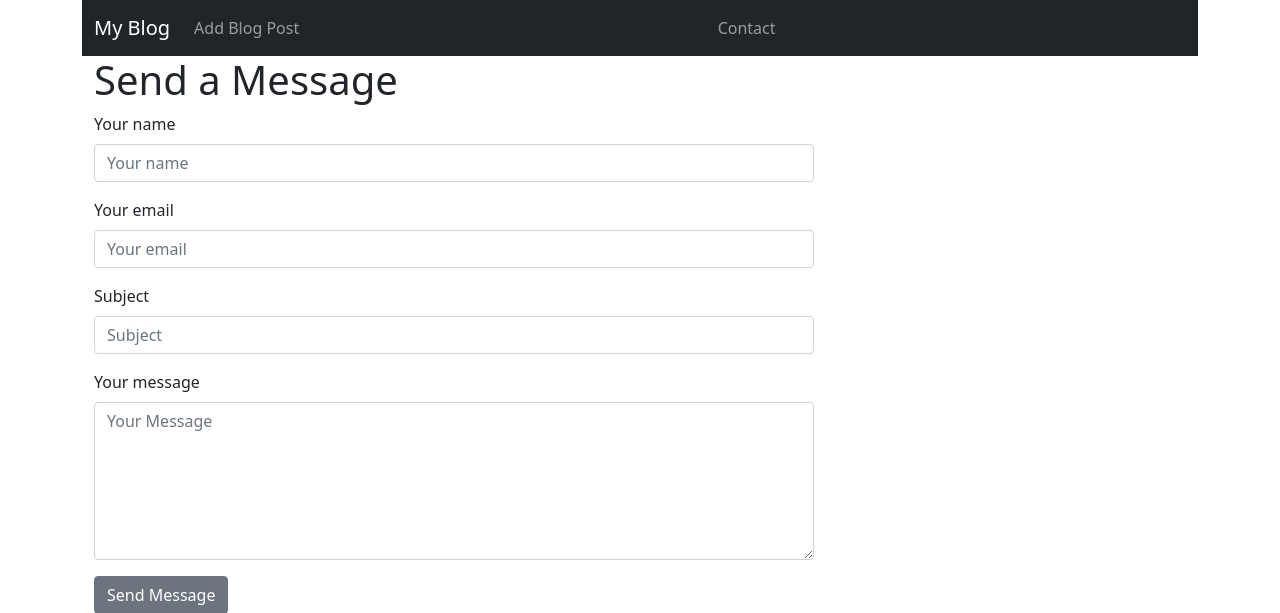
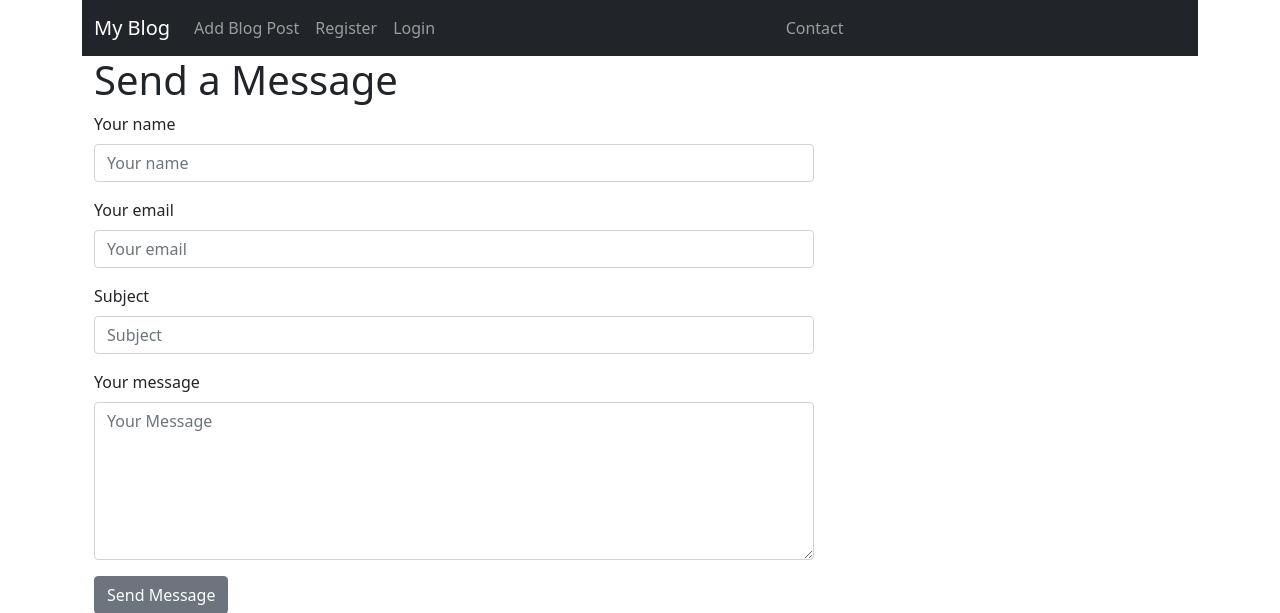
Before and after one commit to MarieEngel/django-blog, a Django app: page /contact/ in a window 1280 px wide. Shown: the top 613 px of the page. Run offline with Django 3.2, Linux system fonts and the light colour scheme.

Commit message:
added login & register

```diff
--- a/myblog/blog/templates/blog/base.html
+++ b/myblog/blog/templates/blog/base.html
@@ -36,6 +36,12 @@
               <li class="nav-item">
                 <a class="nav-link" href="{%url "add_blogpost"%}">Add Blog Post</a>
               </li>
+              <li class="nav-item">
+                <a class="nav-link" href="{%url "register"%}">Register</a>
+              </li>
+              <li class="nav-item">
+                <a class="nav-link" href="{%url "login"%}">Login</a>
+              </li>
             </ul>
           </div>
           <div class="collapse navbar-collapse" id="navbarSupportedContent">
```
